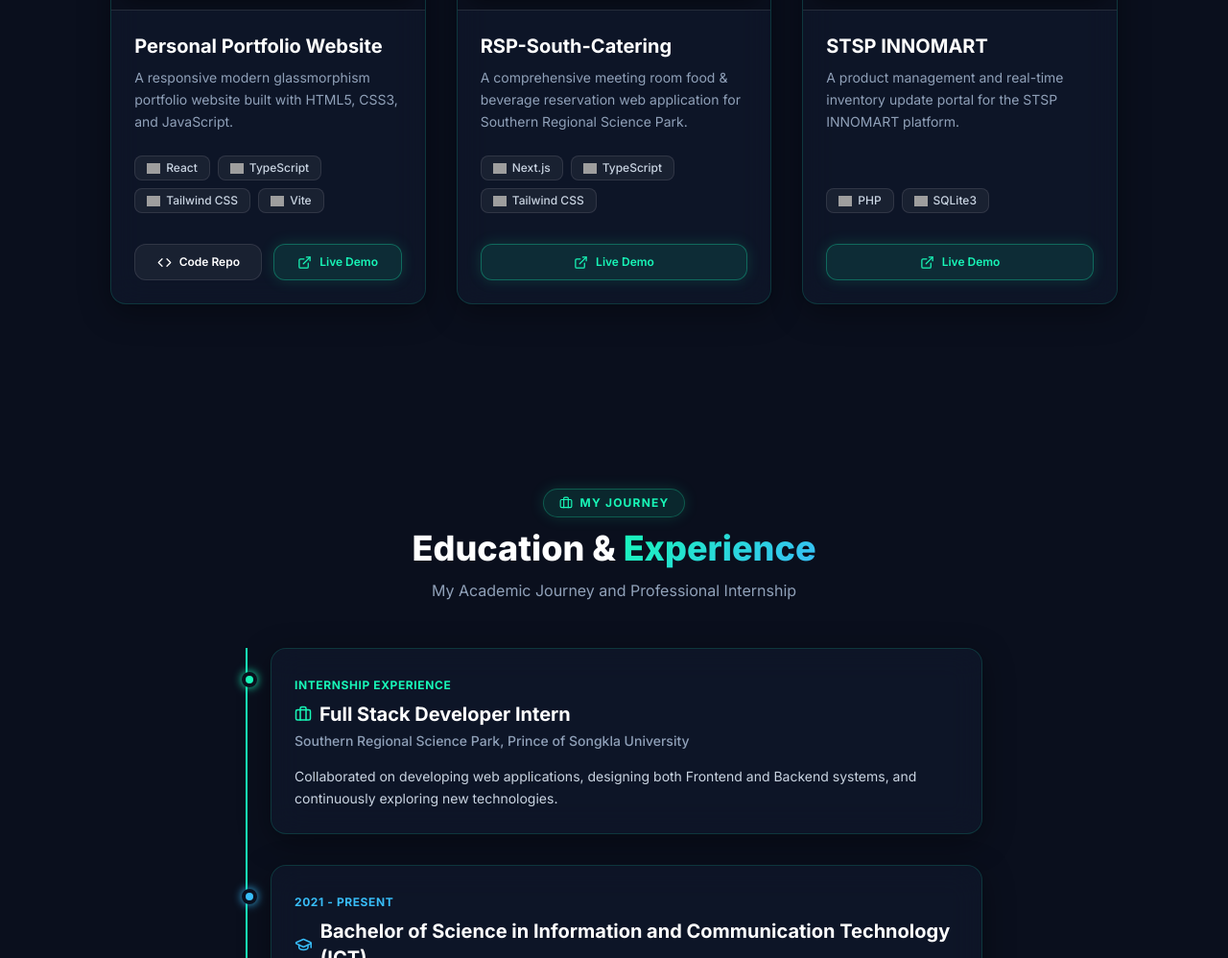
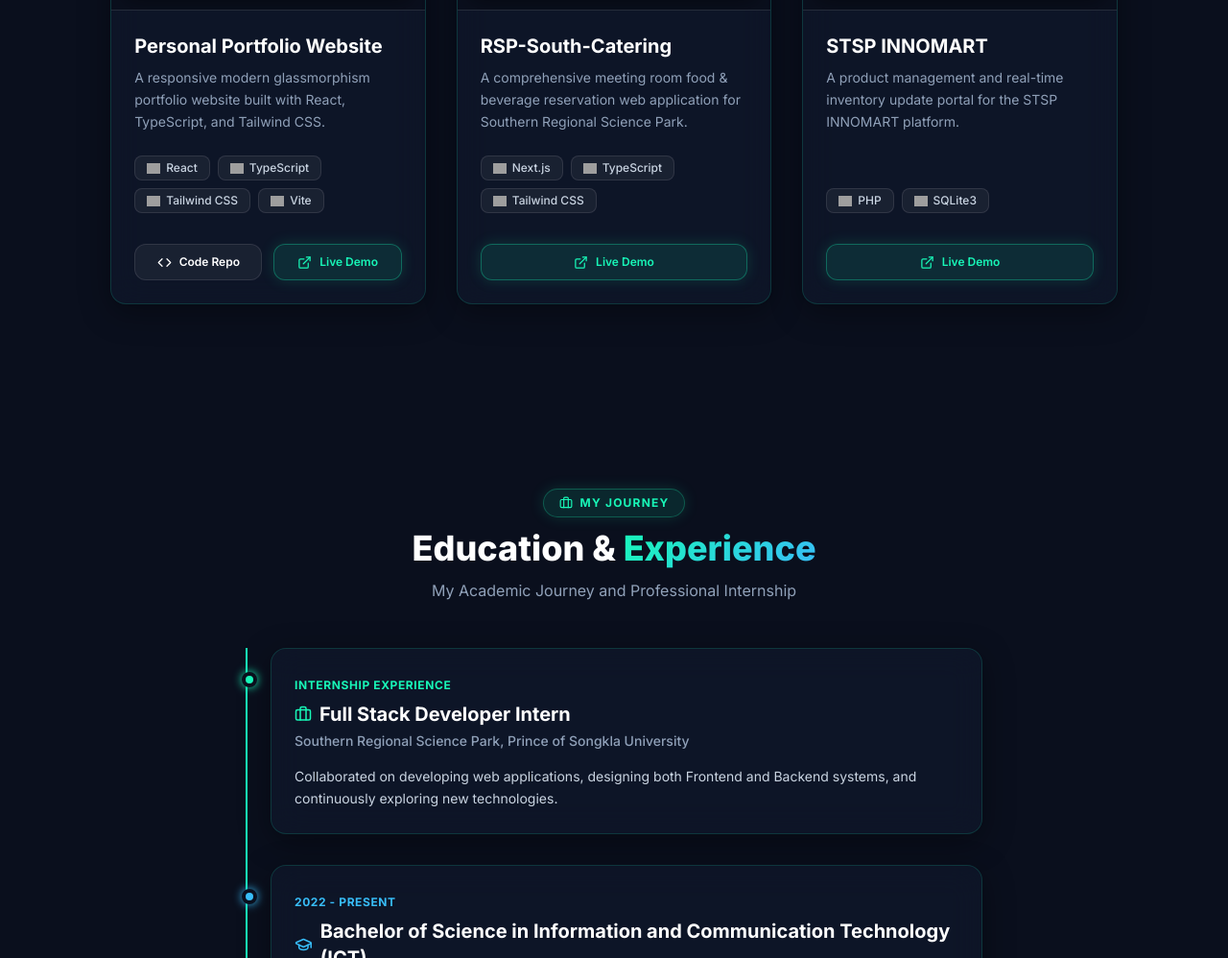
Before and after one commit to PHmeen/Portfolio-Phathit, a React (Vite) app: page / in a window 1280 px wide. Shown: the part 2730-3728 px from the top of the page at 96% size. Built offline with nearby package versions, Linux system fonts and the light colour scheme; grey boxes are pictures that could not be loaded.

Commit message:
อัพข้อมูลใหม่ให้ถูกต้อง ปีศึกษา

```diff
--- a/src/components/Education.tsx
+++ b/src/components/Education.tsx
@@ -46,7 +46,7 @@
                 <div className="glass-card rounded-2xl p-6 relative">
                     <div className="absolute -left-[31px] top-6 w-4 h-4 rounded-full bg-[#38bdf8] border-4 border-[#0a0f1d] shadow-[0_0_10px_#38bdf8]" />
                     <span className="inline-block text-xs font-bold text-[#38bdf8] uppercase tracking-wider mb-2">
-                        2021 - Present
+                        2022 - Present
                     </span>
                     <h3 className="text-xl font-bold text-white mb-1 flex items-center gap-2">
                         <GraduationCap size={20} className="text-[#38bdf8]" />
--- a/src/data/portfolioData.ts
+++ b/src/data/portfolioData.ts
@@ -24,7 +24,7 @@
             category: "frontend",
             image: "imgportfolio/portfolio.png",
             icon: "bx-layout",
-            description: "A responsive modern glassmorphism portfolio website built with HTML5, CSS3, and JavaScript.",
+            description: "A responsive modern glassmorphism portfolio website built with React, TypeScript, and Tailwind CSS.",
             tags: ["React", "TypeScript", "Tailwind CSS", "Vite"],
             github: "https://github.com/PHmeen/Portfolio-Phathit",
             demo: "https://phmeen.github.io/Portfolio-Phathit/",
```
